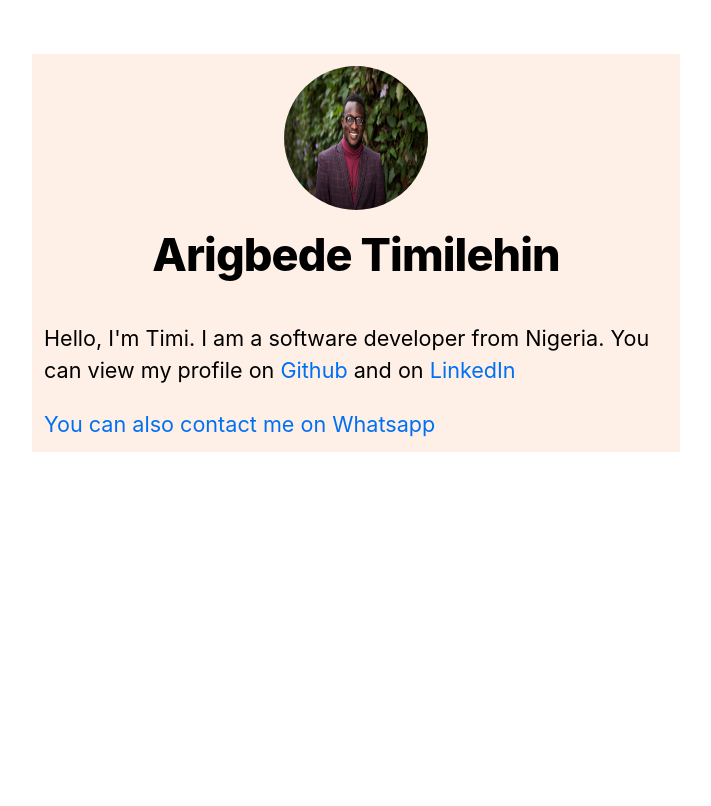
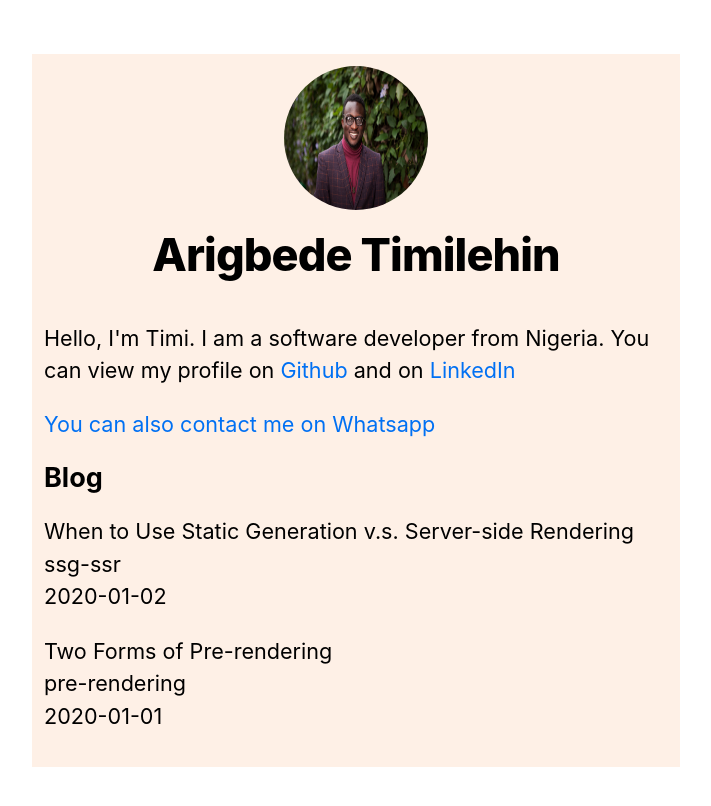
Before and after one commit to Harrytimbog/nextjs-blog, a Next.js app: page / in a window 1280 px wide. Shown: the top 806 px of the page, without its empty margins (284-995 px from the left). Built offline with nearby package versions, Linux system fonts and the light colour scheme.

Commit message:
Dynamic Routing

```diff
--- /dev/null
+++ b/lib/posts.js
@@ -0,0 +1,86 @@
+import fs from "fs";
+import path from "path";
+import matter from "gray-matter";
+import { remark } from "remark";
+import html from "remark-html";
+
+
+const postsDirectory = path.join(process.cwd(), "posts");
+
+export function getSortedPostsData() {
+  // Get file names under /posts
+  const fileNames = fs.readdirSync(postsDirectory);
+  const allPostsData = fileNames.map((fileName) => {
+    // Remove ".md" from file name to get id
+    const id = fileName.replace(/\.md$/, "");
+
+    // Read markdown file as string
+    const fullPath = path.join(postsDirectory, fileName);
+    const fileContents = fs.readFileSync(fullPath, "utf8");
+
+    // Use gray-matter to parse the post metadata section
+    const matterResult = matter(fileContents);
+
+    // Combine the data with the id
+    return {
+      id,
+      ...matterResult.data,
+    };
+  });
+  // Sort posts by date
+  return allPostsData.sort(({ date: a }, { date: b }) => {
+    if (a < b) {
+      return 1;
+    } else if (a > b) {
+      return -1;
+    } else {
+      return 0;
+    }
+  });
+}
+
+export function getAllPostIds() {
+  const fileNames = fs.readdirSync(postsDirectory);
+
+  // Returns an array that looks like this:
+  // [
+  //   {
+  //     params: {
+  //       id: 'ssg-ssr'
+  //     }
+  //   },
+  //   {
+  //     params: {
+  //       id: 'pre-rendering'
+  //     }
+  //   }
+  // ]
+  return fileNames.map((fileName) => {
+    return {
+      params: {
+        id: fileName.replace(/\.md$/, ""),
+      },
+    };
+  });
+}
+
+export async function getPostData(id) {
+  const fullPath = path.join(postsDirectory, `${id}.md`);
+  const fileContents = fs.readFileSync(fullPath, "utf8");
+
+  // Use gray-matter to parse the post metadata section
+  const matterResult = matter(fileContents);
+
+  // Use remark to convert markdown into HTML string
+  const processedContent = await remark()
+    .use(html)
+    .process(matterResult.content);
+  const contentHtml = processedContent.toString();
+
+  // Combine the data with the id and contentHtml
+  return {
+    id,
+    contentHtml,
+    ...matterResult.data,
+  };
+}
--- a/package.json
+++ b/package.json
@@ -6,8 +6,11 @@
     "start": "next start"
   },
   "dependencies": {
+    "gray-matter": "^4.0.3",
     "next": "latest",
     "react": "17.0.2",
-    "react-dom": "17.0.2"
+    "react-dom": "17.0.2",
+    "remark": "^14.0.2",
+    "remark-html": "^15.0.0"
   }
 }
--- a/pages/index.js
+++ b/pages/index.js
@@ -2,7 +2,19 @@
 import Layout, { siteTitle } from "../components/layout";
 import utilStyles from "../styles/utils.module.css";
 
-export default function Home() {
+import { getSortedPostsData } from "../lib/posts";
+
+export async function getStaticProps() {
+  const allPostsData = getSortedPostsData();
+  return {
+    props: {
+      allPostsData,
+    },
+  };
+}
+
+
+export default function Home({ allPostsData }) {
   return (
     <Layout home>
       <Head>
@@ -11,7 +23,8 @@
       <section className={utilStyles.headingMd}>
         <p>
           Hello, I'm Timi. I am a software developer from Nigeria. You can view
-          my profile on <a href="https://github.com/harrytimbog">Github</a> and on{" "}
+          my profile on <a href="https://github.com/harrytimbog">Github</a> and
+          on{" "}
           <a href="https://www.linkedin.com/in/timilehin-arigbede-227449144/">
             LinkedIn
           </a>{" "}
@@ -22,6 +35,20 @@
           </a>
         </div>
       </section>
+      <section className={`${utilStyles.headingMd} ${utilStyles.padding1px}`}>
+        <h2 className={utilStyles.headingLg}>Blog</h2>
+        <ul className={utilStyles.list}>
+          {allPostsData.map(({ id, date, title }) => (
+            <li className={utilStyles.listItem} key={id}>
+              {title}
+              <br />
+              {id}
+              <br />
+              {date}
+            </li>
+          ))}
+        </ul>
+      </section>
     </Layout>
   );
 }
--- /dev/null
+++ b/posts/pre-rendering.md
@@ -0,0 +1,11 @@
+---
+title: 'Two Forms of Pre-rendering'
+date: '2020-01-01'
+---
+
+Next.js has two forms of pre-rendering: **Static Generation** and **Server-side Rendering**. The difference is in **when** it generates the HTML for a page.
+
+- **Static Generation** is the pre-rendering method that generates the HTML at **build time**. The pre-rendered HTML is then _reused_ on each request.
+- **Server-side Rendering** is the pre-rendering method that generates the HTML on **each request**.
+
+Importantly, Next.js lets you **choose** which pre-rendering form to use for each page. You can create a "hybrid" Next.js app by using Static Generation for most pages and using Server-side Rendering for others.
--- /dev/null
+++ b/posts/ssg-ssr.md
@@ -0,0 +1,19 @@
+---
+title: 'When to Use Static Generation v.s. Server-side Rendering'
+date: '2020-01-02'
+---
+
+We recommend using **Static Generation** (with and without data) whenever possible because your page can be built once and served by CDN, which makes it much faster than having a server render the page on every request.
+
+You can use Static Generation for many types of pages, including:
+
+- Marketing pages
+- Blog posts
+- E-commerce product listings
+- Help and documentation
+
+You should ask yourself: "Can I pre-render this page **ahead** of a user's request?" If the answer is yes, then you should choose Static Generation.
+
+On the other hand, Static Generation is **not** a good idea if you cannot pre-render a page ahead of a user's request. Maybe your page shows frequently updated data, and the page content changes on every request.
+
+In that case, you can use **Server-Side Rendering**. It will be slower, but the pre-rendered page will always be up-to-date. Or you can skip pre-rendering and use client-side JavaScript to populate data.
```
Also changed, not shown: pages/posts/[id].js (added, +33 -0 lines), pages/posts/first-post.js (deleted, +0 -19 lines), 1 other file (tests, documents, lock files or other folders).
